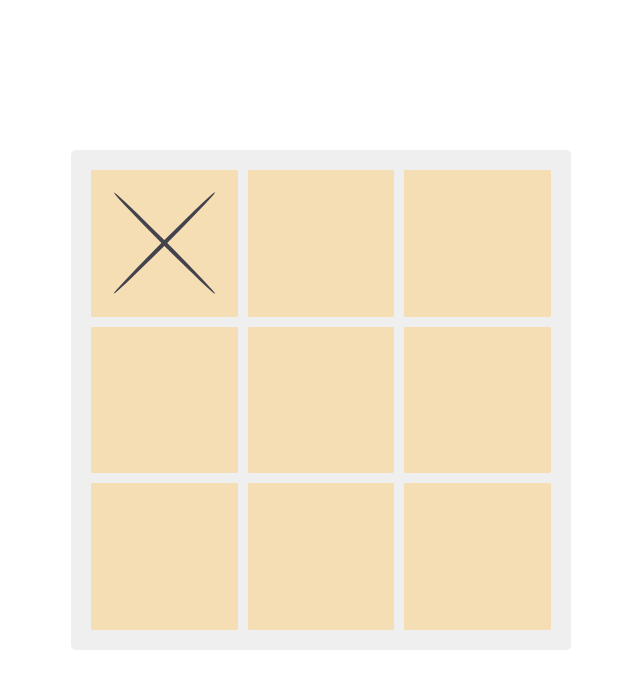
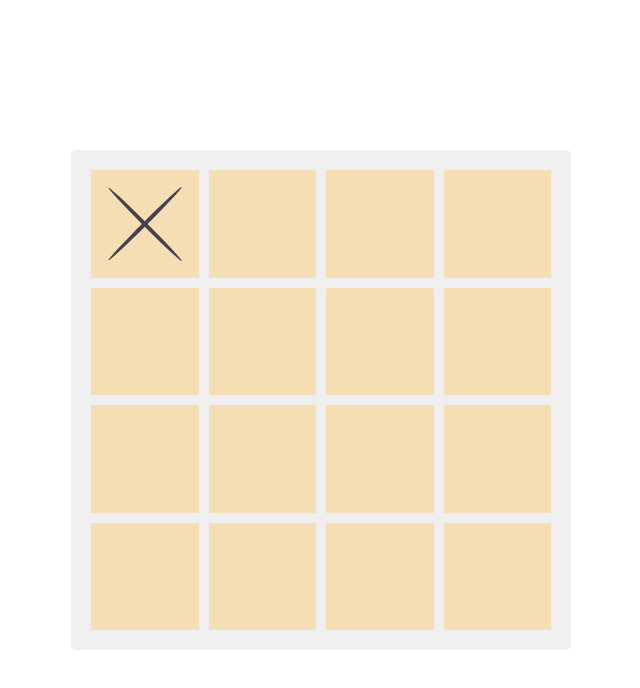
Before and after one commit to lazy-geek/Tic-Tac-Toe, a plain HTML site: page index.html in a window 1280 px wide. Both pictures are taken after a click on the element 483 px from the left and 243 px from the top of the page. Shown: the whole page, without its empty margins (319-959 px from the left). Drawn offline with Linux system fonts and the light colour scheme.

Commit message:
make the boardsize dynamic and move to class based approach

```diff
--- a/css/style.css
+++ b/css/style.css
@@ -11,8 +11,6 @@ body {
     height: 500px;
     width: 500px;
     background-color: #efefef;
-    grid-template-columns:  repeat(3,1fr);
-    grid-template-rows:  repeat(3,1fr);
     gap: 10px;
     padding: 20px;
     border-radius: 1%;
--- a/index.html
+++ b/index.html
@@ -11,15 +11,6 @@
 </head>
 <body>
     <main class="board">
-        <div class="board__tile" id="tile_1"> </div>
-        <div class="board__tile" id="tile_2"> </div>
-        <div class="board__tile" id="tile_3"> </div>
-        <div class="board__tile" id="tile_4"> </div>
-        <div class="board__tile" id="tile_5"> </div>
-        <div class="board__tile" id="tile_6"> </div>
-        <div class="board__tile" id="tile_7"> </div>
-        <div class="board__tile" id="tile_8"> </div>
-        <div class="board__tile" id="tile_9"> </div>
     </main>
 </body>
 </html>
--- a/script.js
+++ b/script.js
@@ -1,53 +1,75 @@
+class Board {
+    constructor(size) {
+        this.size = size;
+        this.boardTiles = []
+        // current turn
+        // 1 - player 1
+        // 2 - player 2
+        this.currentPlayer = 1;
+        this.setupBoardGrid();
+        this.init();
+        this.setupEventListeners();
+    }
 
-//states
-// 0-> not played
-// 1-> selected by player 1
-// 2-> selected by player 2
-const boardTiles = [];
+    createTile() {
+        const elem = document.createElement('div');
+        elem.classList.add("board__tile");
+        return elem;
+    }
 
+    setupBoardGrid() {
+        document.querySelector('.board').style.gridTemplateColumns = `repeat(${this.size},1fr)`;
+        document.querySelector('.board').style.gridTemplateRows = `repeat(${this.size},1fr)`;
+    }
 
+    toggleTurn() {
+        if (this.currentPlayer == 1) {
+            this.currentPlayer = 2;
+        } else {
+            this.currentPlayer = 1;
+        }
+    }
 
-let currentTurn = 1;
-
-const createMarker = (elemName) => {
+    createMarker(elemName) {
         const elem = document.createElement('div');
-    if(elemName == 'x'){
+        if (elemName == 'x') {
             elem.classList.add('x');
-    }else{
-
+        } else {
             elem.classList.add('o')
         }
 
         return elem;
     }
 
-const toggleTurn = ()=>{
-    if(currentTurn == 1){
-        currentTurn = 2;
-    }else{
-        currentTurn = 1;
+    init() {
+        const boardTiles = []
+        for (let i = 0; i < this.size; i++) {
+            const row = [];
+            for (let j = 0; j < this.size; j++) {
+
+                row.push({ "state": 0, "elem": this.createTile() });
+                document.querySelector('.board').appendChild(row[j].elem)
+            }
+
+            boardTiles.push(row);
+        }
+
+        this.boardTiles = boardTiles;
+    }
+
+    setupEventListeners() {
+        for (let i = 0; i < this.size; i++) {
+            for (let j = 0; j < this.size; j++) {
+                this.boardTiles[i][j].elem.addEventListener('click', () => {
+                    if (this.boardTiles[i][j].state != 0) return;
+                    this.boardTiles[i][j].state = this.currentPlayer;
+                    this.boardTiles[i][j].elem.appendChild(this.currentPlayer == 1 ? this.createMarker('x') : this.createMarker('o'));
+                    this.toggleTurn();
+                });
+            }
+
+        }
     }
 }
 
-let count = 1;
-for(let i=0; i<3;i++){
-    const row =[];
-    for(let j=0; j<3;j++){
-
-        row.push({"state":0 ,"elem": document.querySelector(`#tile_${count}`)});
-        count++;
-    }
-    boardTiles.push(row);
-}
-
-
-for(let i=0; i<boardTiles.length;i++){
-    for(let j=0; j<boardTiles[i].length;j++){
-        boardTiles[i][j].elem.addEventListener('click',function () {
-            if(boardTiles[i][j].state !== 0) return;
-            boardTiles[i][j].state = currentTurn;
-            boardTiles[i][j].elem.appendChild(currentTurn==1 ? createMarker('x') : createMarker('o'));
-            toggleTurn();
-        });
-    }
-}
+const temp = new Board(4);
```
Lines whose indentation alone changed are shown as unchanged.
